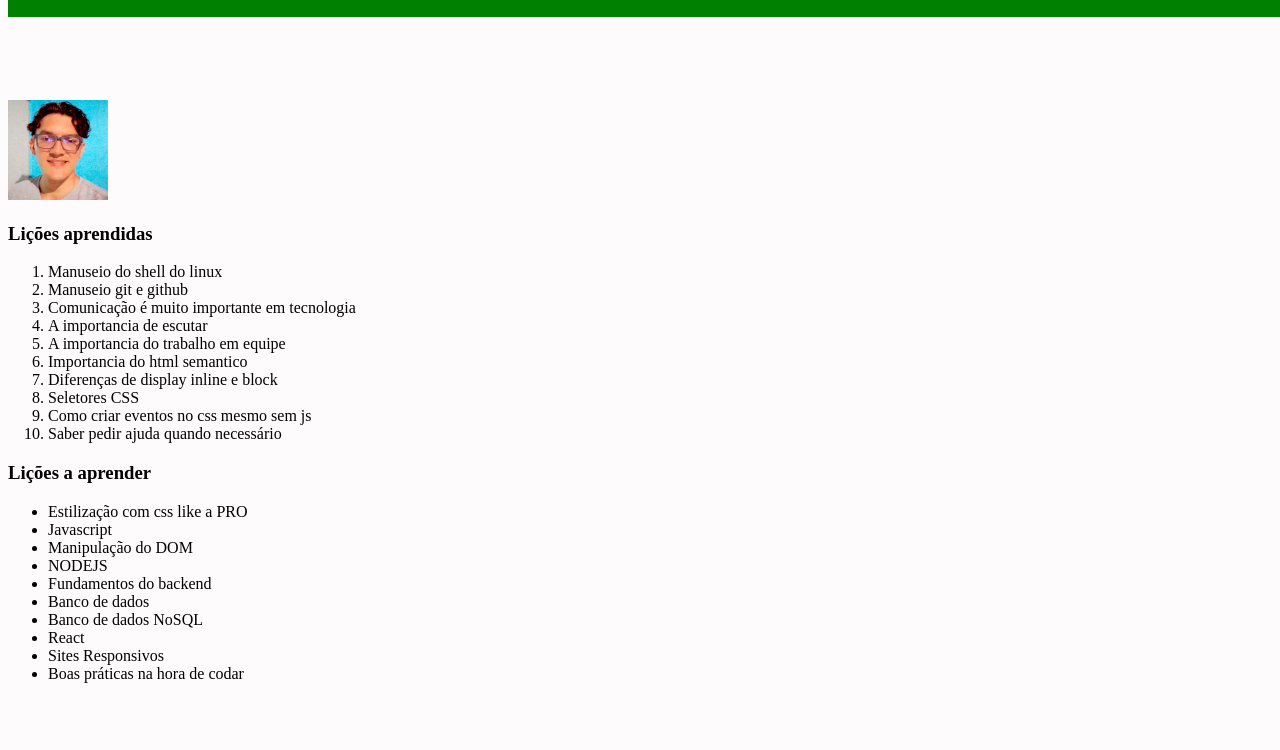
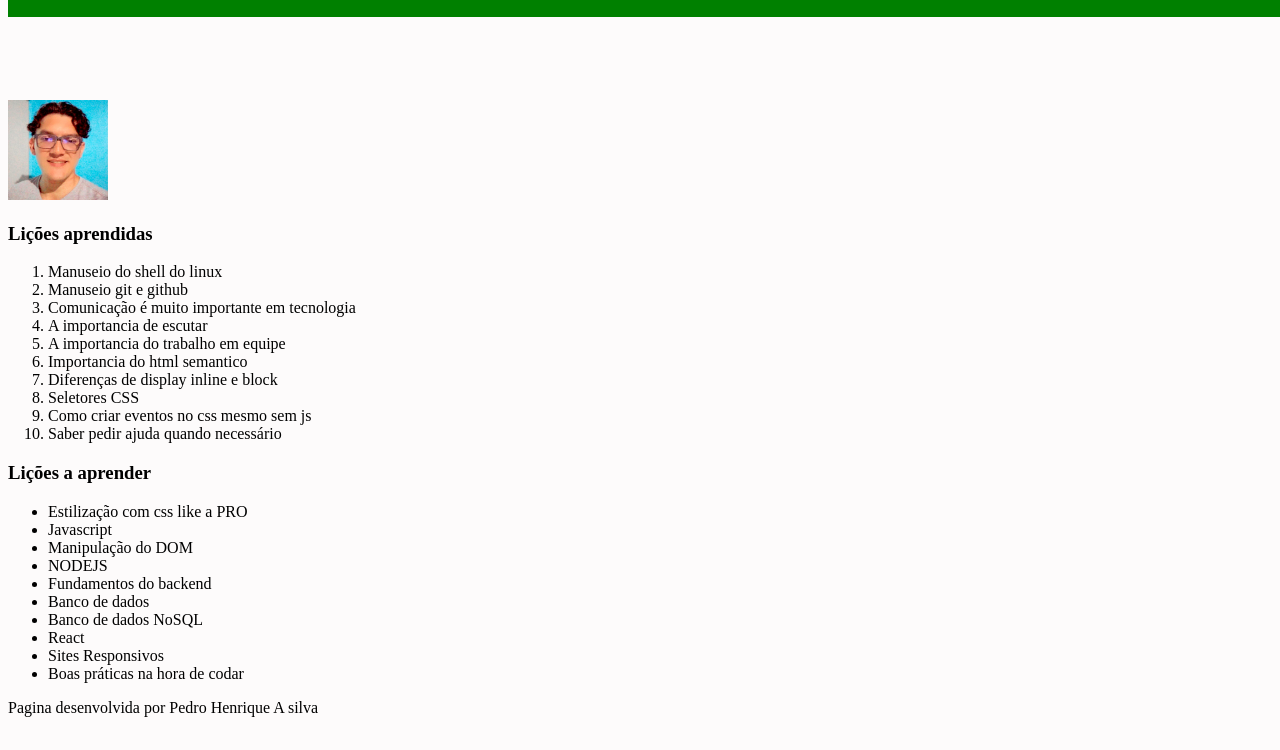
Before and after one commit to pedro-henrique-a-silva/lessons-learned, a website: page index.html in a window 1280 px wide. Shown: the part 50-800 px from the top of the page. Drawn offline with Linux system fonts and the light colour scheme.

Commit message:
Requisito 6 concluido

```diff
--- a/index.html
+++ b/index.html
@@ -52,5 +52,9 @@
     </section>
   </main>
 
+  <footer id="rodape">
+    <p>Pagina desenvolvida por Pedro Henrique A silva</p>
+  </footer>
+
 </body>
 </html>
```
